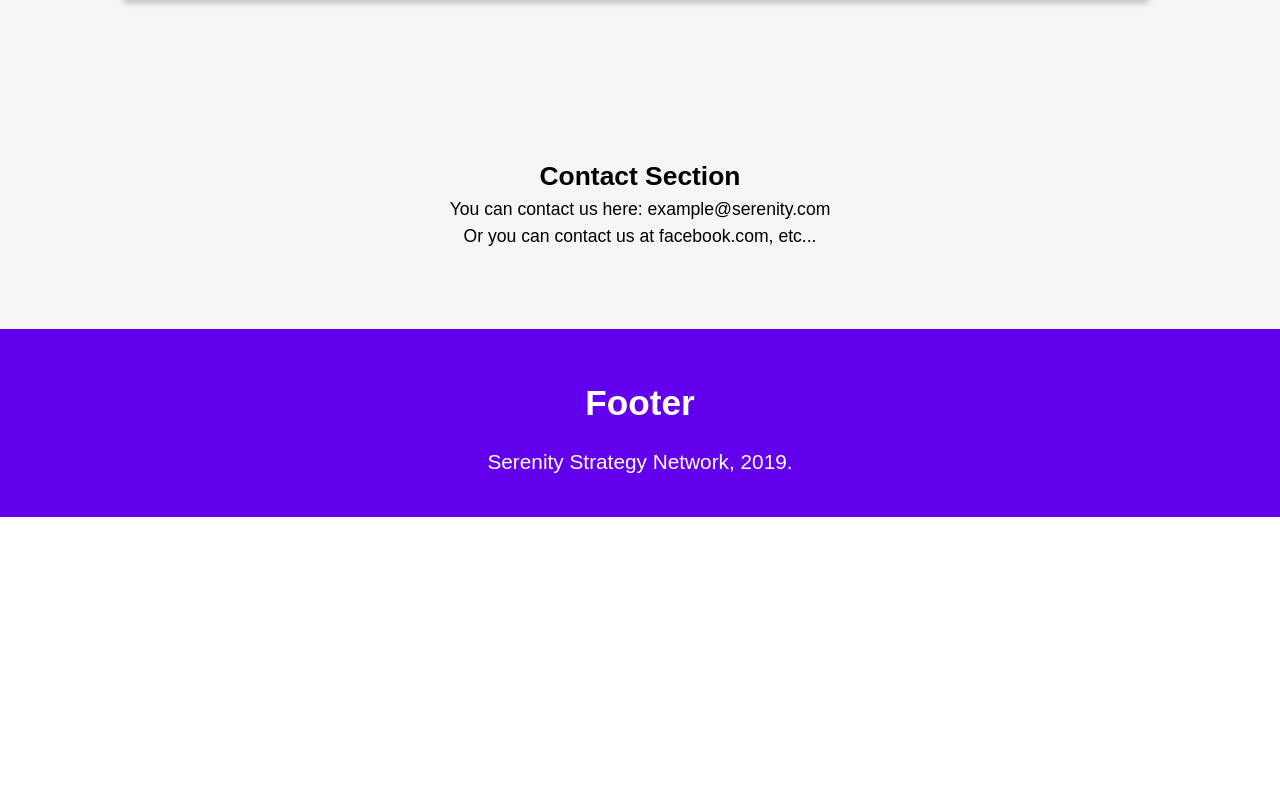
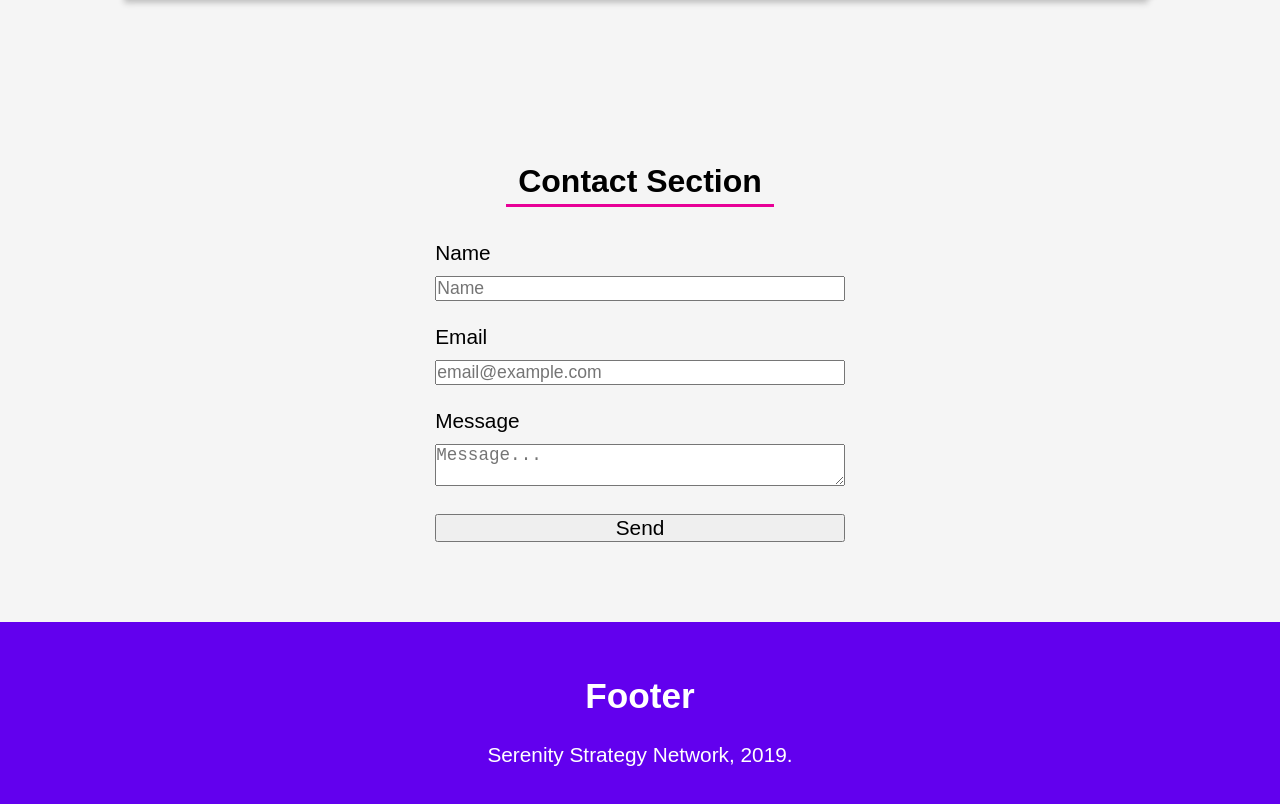
Before and after one commit to nstranquist/serenity-design, a plain HTML site: page index.html in a window 1280 px wide. Shown: the part 2688-3492 px from the top of the page. Before the commit the page ends 3205 px from the top, so only its background shows below. Drawn offline with Linux system fonts and the light colour scheme.

Commit message:
contact form draft done

```diff
--- a/base.css
+++ b/base.css
@@ -49,3 +49,12 @@ a {
     text-decoration: none;
     color: var(--white);
 }
+/* common classes */
+.pink-underline {
+    border-bottom: 3px solid var(--pink);
+    padding-left: .75rem;
+    padding-right: .75rem;
+    padding-top: .75rem;
+    padding-bottom: .75rem;
+    padding-bottom: .3rem;
+}
--- a/css/contact.css
+++ b/css/contact.css
@@ -1,3 +1,34 @@
 .page-contact {
     background-color: var(--offwhite);
+    color: var(--black);
+    padding-top: 5rem;
+    padding-bottom: 5rem;
 }
+.page-contact h1 {
+    margin-bottom: 2rem;
+    font-size: 2rem;
+    text-align: center;
+}
+.page-contact form {
+    width: 80%;
+    margin-left: 10%;
+}
+.page-contact form > * {
+    width: 80%;
+    margin-left: 10%;
+}
+.page-contact form label, .page-contact form button {
+    font-size: 1.3rem;
+}
+.page-contact form input, .page-contact form textarea {
+    margin-top: .5rem;
+    margin-bottom: 1.25rem;
+    font-size: 1.1rem;
+}
+
+@media only screen and (min-width: 900px) {
+    .page-contact form {
+        width: 40%;
+        margin-left: 30%;
+    }
+}
--- a/css/objectives.css
+++ b/css/objectives.css
@@ -8,14 +8,7 @@
     margin-bottom: 2rem;
     font-size: 2rem;
 }
-.pink-underline {
-    border-bottom: 3px solid var(--pink);
-    padding-left: .75rem;
-    padding-right: .75rem;
-    padding-top: .75rem;
-    padding-bottom: .75rem;
-    padding-bottom: .3rem;
-}
+
 /* Objectives List styles */
 /*.objectives-list {
     display: grid;
--- a/index.html
+++ b/index.html
@@ -134,10 +134,22 @@
                     </div>
                 </div>
             </section>
-            <section class="page-contact content-section" id="contact">
-                <h1>Contact Section</h1>
-                <p>You can contact us here: example@serenity.com</p>
-                <p>Or you can contact us at facebook.com, etc...</p>
+            <section class="page-contact" id="contact">
+                <h1><span class="pink-underline">Contact Section</span></h1>
+                <form id="contact-form">
+                    <label>Name</label>
+                    <input type="text" name="Name" placeholder="Name" />
+                    <br />
+                    <label>Email</label>
+                    <input type="email" name="Email" placeholder="email@example.com" />
+                    <br>
+                    <label>Message</label>
+                    <textarea type="text" name="Message" placeholder="Message..."></textarea>
+                    <br>
+                    <button type="submit" value="Submit" form="contact-form">Send</input>
+                </form>
+                <!--<p>You can contact us here: example@serenity.com</p>
+                <p>Or you can contact us at facebook.com, etc...</p>-->
             </section>
             <footer class="page-footer">
                 <h1>Footer</h1>
```
